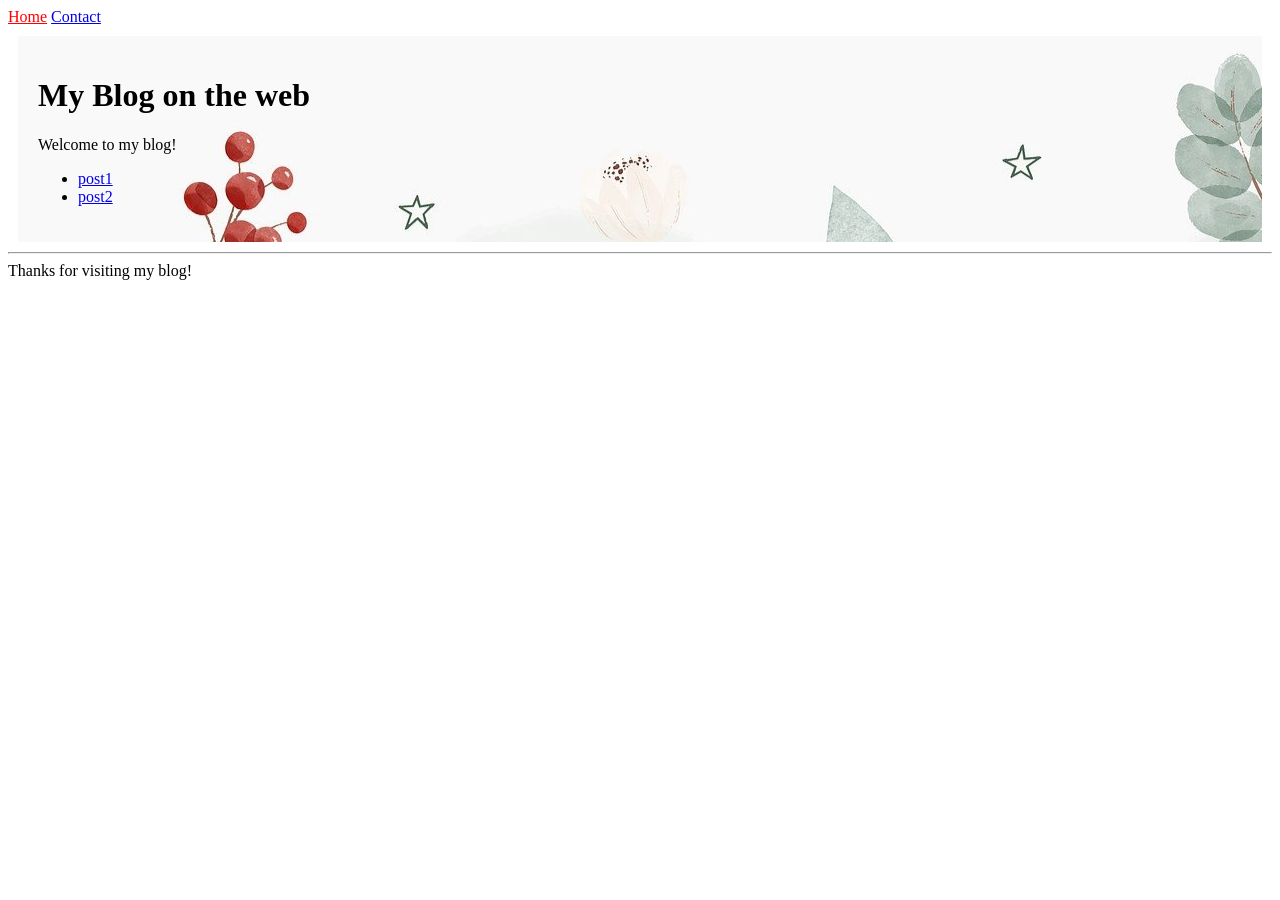
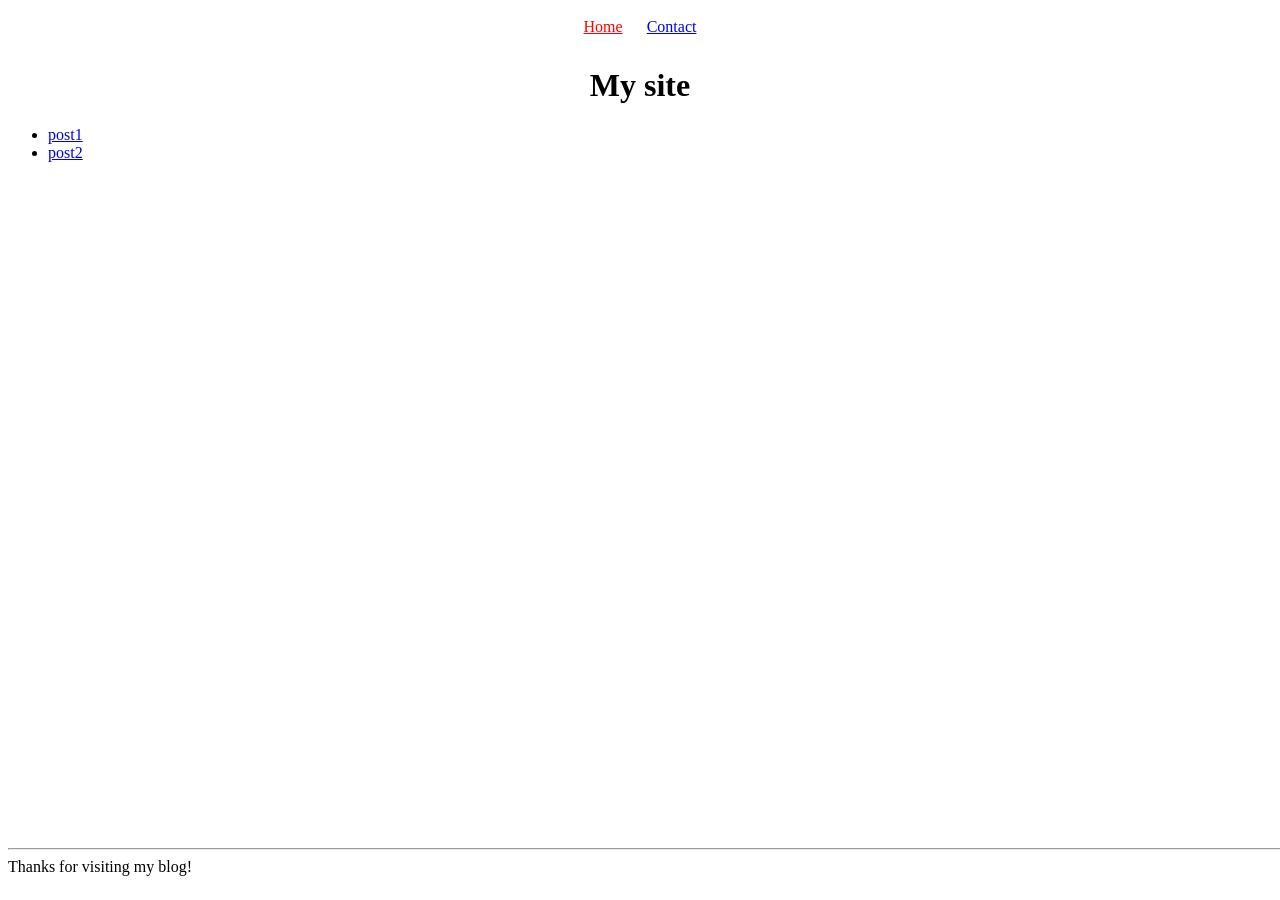
Before and after one commit to RiccardoDC/my_blog, a Jekyll site: the page built from index.html, in a window 1280 px wide. Built offline with Jekyll 4.4.1, drawn with Linux system fonts in a browser that asks for light colours.

Commit message:
move the nav bar to the middle of the main page

```diff
--- /dev/null
+++ b/_includes/post_list.html
@@ -0,0 +1,7 @@
+<ul>
+  {% for post in site.posts %}
+    <li>
+      <a href="{{ site.baseurl }}{{ post.url }}">{{ post.title }}</a>
+    </li>
+  {% endfor %}
+</ul>
--- a/_layouts/default.html
+++ b/_layouts/default.html
@@ -1,18 +1,44 @@
 <!DOCTYPE html>
+
 <html>
+
   <head>
     <meta charset="utf-8">
     <title>{{ page.title }}</title>
     <link rel="stylesheet" href="{{site.baseurl}}/assets/css/styles.css">
   </head>
+
   <body>
-    <div class="content">
 
-      {% include navigation.html %}
-      {{ content }}
 
-      <hr>
-      <footer>Thanks for visiting my blog!</footer>
-    </div>
+
+
+
+  {% include navigation.html %}
+
+  <header>
+
+
+<h1 class="title"> My site  </h1>
+
+
+  </header>
+
+
+
+  <main>
+  {{ content }}
+  </main>
+
+
+
+  <footer class="footer">
+    <hr>
+    Thanks for visiting my blog!
+  </footer>
+
   </body>
+
+
+
 </html>
--- a/_sass/main.scss
+++ b/_sass/main.scss
@@ -3,8 +3,46 @@
 }
 
 .masthead {
-  padding: 20px 20px 20px 20px;
-  margin: 10px;
-  background: url("../images/background.jpg");
+  box-sizing: border-box;
+  display: block;
+  float: none;
+  line-height: 24px
 
 }
+
+.background{
+    background: url("../images/background.png");
+    background-size: cover;
+    background-repeat: no-repeat;
+    height: 200vh;
+
+}
+
+
+
+
+nav{
+    text-align:center;
+}
+
+
+nav a{
+    display:inline-block;
+    padding:10px;
+}
+
+
+
+
+
+.title {
+  text-align: center;
+}
+
+.footer {
+  position:fixed;
+  bottom:0;
+  width:100%;
+  height:60px;   /* Height of the footer */
+  background:white;
+}
--- a/index.html
+++ b/index.html
@@ -2,15 +2,4 @@
 layout: default
 title: my home page
 ---
-<header class="masthead">
-<h1>My Blog on the web</h1>
-<p>Welcome to my blog!</p>
-
-<ul>
-  {% for post in site.posts %}
-    <li>
-      <a href="{{ site.baseurl }}{{ post.url }}">{{ post.title }}</a>
-    </li>
-  {% endfor %}
-</ul>
-</header>
+{% include post_list.html %}
```
Also changed, not shown: _includes/navigation.html (+10 -1 lines).
